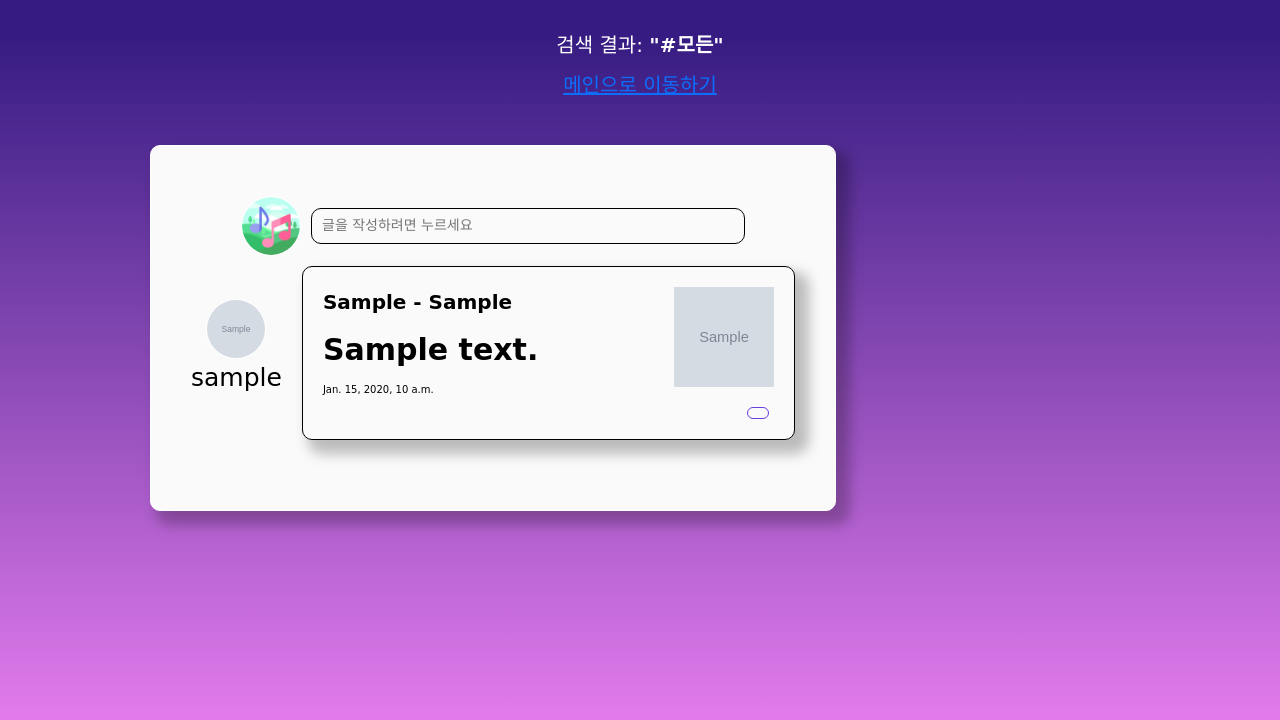
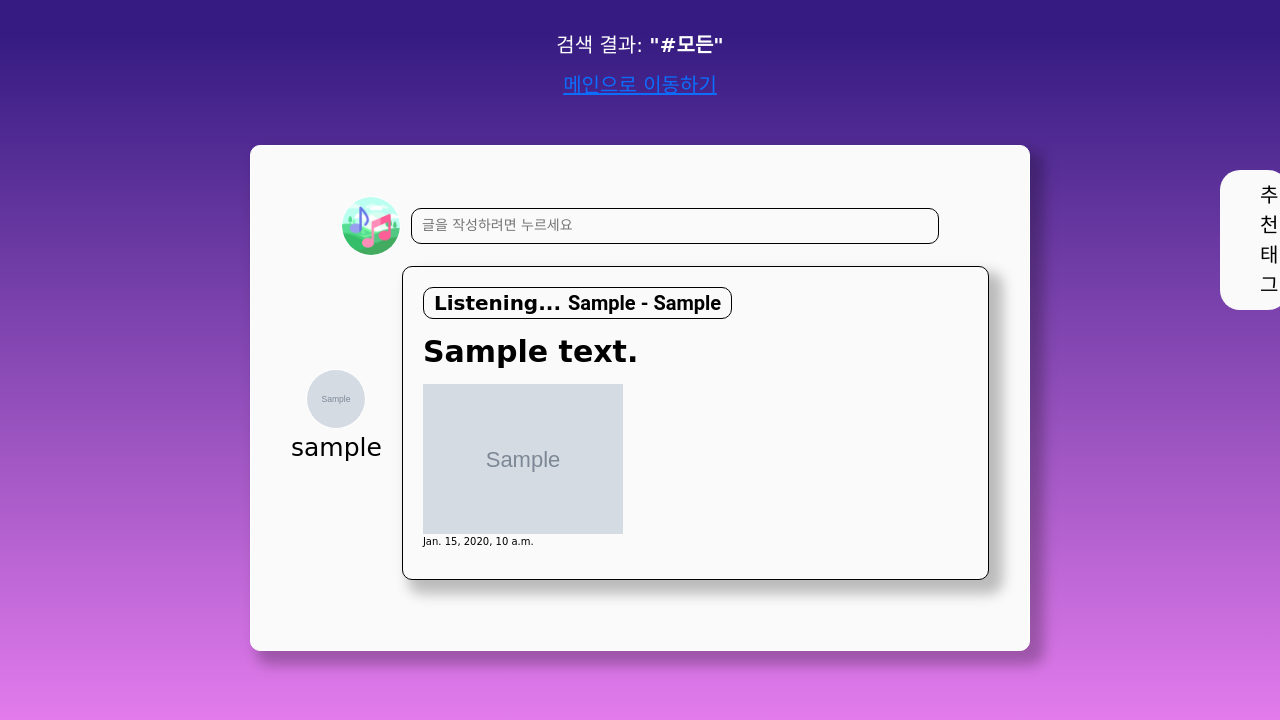
Before and after one commit to jnl1128/Yard, a Django app: page /list/ in a window 1280 px wide. Shown: the part 80-800 px from the top of the page. Run offline with Django 4.2, Linux system fonts and the light colour scheme; tables that the repository leaves empty hold one stand-in row (values such as "Sample post"); grey boxes marked "Sample" are stand-in pictures; parts of the project's set-up code (start-up, migrations or seed data) failed here and were passed over; some libraries are stand-ins or nearby versions; some web fonts are replaced.

Commit message:
[REFAACT] feedpage layout 수정

```diff
--- a/collectstatic/css/myPage.css
+++ b/collectstatic/css/myPage.css
@@ -48,7 +48,7 @@ body {
   transition: 0.3s ease-in-out;
 }
 
-.hidden {
+.hidden{
   display: none;
 }
 
--- a/static/css/feed.css
+++ b/static/css/feed.css
@@ -11,13 +11,19 @@
   display: flex;
   flex-direction: row;
   justify-content: space-between;
-  margin: 3.5rem 15rem;
+  margin: 3.5rem 25rem;
 }
 
 .feed-list{
+  width: 100% !important;
+  font-family: Roboto !important;
+  /*border-right: 0 !important;
+  border-top-right-radius: 0 !important;
+  border-bottom-right-radius: 0 !important;*/
+}
+
+.feed-list.small{
   width: 70% !important;
-  font-family: Roboto !important;
-  /*margin-right: 5rem;*/
 }
 
 
@@ -57,8 +63,8 @@
   display: flex;
   flex-direction: row;
   justify-content: center;
-  width:  100%;
   margin-bottom: 3rem;
+  min-width: 40rem;
 }
 
 .feed--userInfo{
@@ -107,11 +113,11 @@
 }
 
 .feed--content-bottom{
-  justify-content: end;
+  justify-content: start;
 }
 .feed--content-right{
   display: flex;
-  flex-direction: column;
+  flex-direction: row;
 }
 
 
@@ -130,12 +136,20 @@
   color: #fff;
 }
 
+
 .feed-heart{
   background: transparent;
   color: black;
-  padding: 0.5rem 1rem;
+  display: flex;
+  flex-direction: row;
+  justify-content: space-around;
+  border: 0;
+  padding: 0;
+  margin: 0;
+  margin-left: 2rem;
 }
-.feed-heart>span{
+.feed-heart>div:last-child{
+  margin-left: 1rem;
   font-family: 'Roboto';
 }
 
@@ -143,6 +157,10 @@
 .feed-title{
   font-size: 20px;
   font-weight: bold;
+  border: 0.1rem solid black;
+  border-radius: 1rem;
+  padding: 0 1rem;
+  font-family: Roboto;
 }
 
 
@@ -151,6 +169,11 @@
   font-weight: bold;
 }
 
+.feed--content-left>img{
+  min-width: 10rem;
+  max-width: 20rem;
+  min-height: 10rem;
+}
 
 
 .feed-hashtagList{
@@ -195,3 +231,43 @@
 .feed-twobtn>a{
   margin-left: 1rem;
 }
+
+.tag-list-btn{
+  z-index: 500;
+  position: absolute;
+  margin-left: 97rem;
+  top: 25rem;
+  background-color: #fafafa;
+  color: black;
+  font-size: 2rem;
+  padding: 1rem 1rem 1rem 4rem;
+  border-radius: 2rem;
+}
+.tag-list-btn.open{
+  transform: rotate(0deg)
+}
+
+
+.tag-list-btn:hover{
+  opacity: .5;
+}
+
+@keyframes fade-in {
+  from {
+    opacity: 0;
+  }
+  to {
+    opacity: 1;
+  }
+}
+
+@keyframes fade-out {
+  from {
+    opacity: 1;
+
+  }
+  to {
+    visibility: hidden;
+    opacity: 0;
+  }
+}
--- /dev/null
+++ b/static/js/feedpage.js
@@ -0,0 +1,13 @@
+const tagBtn = document.getElementById("tag-list-btn")
+const tagList = document.getElementById('tag-list')
+
+const feedContainer = document.getElementById('feed-list')
+
+console.log(tagList)
+function toggleTagList(){
+  tagBtn.classList.toggle('open')
+  tagList.classList.toggle('tagClose')
+  //feedContainer.classList.toggle('small')
+}
+
+tagBtn.addEventListener('click', toggleTagList)
--- a/templates/feedSearch.html
+++ b/templates/feedSearch.html
@@ -9,7 +9,7 @@
 
 
 <div class="feedNtag-container">
-<div class="feed-list white-form">
+<div class="feed-list white-form" id ='feed-list'>
   <div class="feed-addContainer">
     <div class="feed-add">
       {% if request.user.userImg %}
@@ -43,27 +43,29 @@
     <div class="feed--content white-form">
       <div class="feed--content-top">
         <div class="feed--content-left">
-          <p class='feed-title'>{{feed.artist}} - {{feed.music}}</p>
+          <p class='feed-title'><span>Listening... </span>{{feed.artist}} - {{feed.music}}</p>
           <p class='feed-content'>{{feed.content}}</p>
+          {% if feed.feedImg %}
+          <img src="{{feed.feedImg.url}}" alt="">
+          {% endif %}
           <p>{{feed.createdDate}}</p>
         </div>
         <div class="feed--content-right">
-          {% if feed.feedImg %}
-          <img src="{{feed.feedImg.url}}" width="100" height="100" alt="">
-          {% endif %}
-        </div>
-      </div>
-      <div class="feed--content-bottom">
           <div class="feed-heart">
             {% if request.user.is_authenticated %}
+            <div>
               {% if user in feed.like_users.all %}
               <i class="fas fa-heart likeButton" data-id="{{ feed.id }}" style="color:red"></i>
               {% else %}
               <i class="far fa-heart likeButton" data-id="{{ feed.id }}" style="color:red"></i>
               {% endif %}
-          <span id="like-count-{{ feed.id }}">{{ feed.like_users.count }}</span>
+            </div>
+              <div id="like-count-{{ feed.id }}">{{ feed.like_users.count }}</div>
             {% endif %}
             </div>
+        </div>
+      </div>
+      <div class="feed--content-bottom">
         <div class="feed-hashtagList">
           {% for tag in feed.tags.all %}
           <div class="hashtag--btn">{{tag}}
@@ -78,37 +80,36 @@
   {% else %}
   <div class="feed-container">
   <div class="feed--content-my white-form">
+    <div class="feed--content-top">
+      <div class="feed--content-left">
+        <p class='feed-title'><span>Listening... </span>{{feed.artist}} - {{feed.music}}</p>
+        <p class='feed-content'>{{feed.content}}</p>
+        {% if feed.feedImg %}
+        <img src="{{feed.feedImg.url}}"  alt="">
+        {% endif %}
+        <p>{{feed.createdDate}}</p>
+      </div>
+      <div class="feed--content-right">
         <div class="feed-twobtn">
           <a href="{% url 'user:updateFeed' feed.id %}">수정</a>
           <a href="{% url 'user:deleteFeed'  feed.id %}">삭제</a>
         </div>
-
-    <div class="feed--content-top">
-      <div class="feed--content-left">
-        <p class='feed-title'>{{feed.artist}} - {{feed.music}}</p>
-        <p class='feed-content'>{{feed.content}}</p>
-        <p>{{feed.createdDate}}</p>
-      </div>
-      <div class="feed--content-right">
-        <!--<div class="feed-twobtn">
-          <div class="feed-update"><a href="">수정</a></div><div class="feed-delete"><a href="">삭제</a></div>
-        </div>-->
-        {% if feed.feedImg %}
-        <img src="{{feed.feedImg.url}}" width="100" height="100" alt="">
-        {% endif %}
-      </div>
-    </div>
-    <div class="feed--content-bottom">
         <div class="feed-heart">
             {% if request.user.is_authenticated %}
+            <div>
               {% if user in feed.like_users.all %}
               <i class="fas fa-heart likeButton" data-id="{{ feed.id }}" style="color:red"></i>
               {% else %}
               <i class="far fa-heart likeButton" data-id="{{ feed.id }}" style="color:red"></i>
               {% endif %}
-        <span id="like-count-{{ feed.id }}">{{ feed.like_users.count }}</span>
+            </div>
+              <div id="like-count-{{ feed.id }}">{{ feed.like_users.count }}</div>
             {% endif %}
         </div>
+      </div>
+    </div>
+    <div class="feed--content-bottom">
+
       <div class="feed-hashtagList">
         {% for tag in feed.tags.all %}
         <div id="hashTag" class="hashtag--btn">{{tag}}</div>
@@ -145,10 +146,6 @@
     <img src="{% static 'img/default.jpeg' %}" class="feed--userImg" alt="userImg">
     {% endif %}
     <p class="feed--userName">{{feed.userId.nickName}}</p>
-    <!--<div class="feed-twobtn">
-      <a href="">수정</a>
-      <a href="">삭제</a>
-    </div>-->
   </div>
 </div>
   {% endif %}
@@ -164,8 +161,8 @@
 
   {% endfor %}
 </div>
-
-<!--<div class="white-form tag-list">
+<!--
+<div class="tag-list tagClose white-form" id = 'tag-list'>
   <h1>추천 태그</h1>
   {% for feed in feeds %}
   {% for tag in feed.tags.all %}
@@ -173,7 +170,18 @@
   {% endfor %}
   {% endfor %}
 </div>-->
+<div id ="tag-list-btn"  class="tag-list-btn">추천태그</div>
+<div class="tag-list tagClose" id = 'tag-list'>
+  {% for feed in feeds %}
+  {% for tag in feed.tags.all %}
+  <ul class="tag">{{tag}}</ul>
+  {% endfor %}
+  {% endfor %}
 </div>
+</div>
+
+
+
 <!-- 피드 등록 폼 modal -->
 <div id="feedForm" class="modal fade" style="color: black;">
   <div class="modal-dialog">
@@ -213,6 +221,7 @@
 <script src="https://cdn.jsdelivr.net/npm/axios/dist/axios.min.js"></script>
 {% endblock %}
 {% block js %}
+<script src='{% static "js/feedpage.js"%}'></script>
 <script src='{% static "js/feedLike.js"%}'></script>
 <script>
   $(document).ready($(".musicList").empty());
```
Also changed, not shown: other parts of static/css/feed.css (+21 -8 lines). Lines whose indentation alone changed are shown as unchanged.
